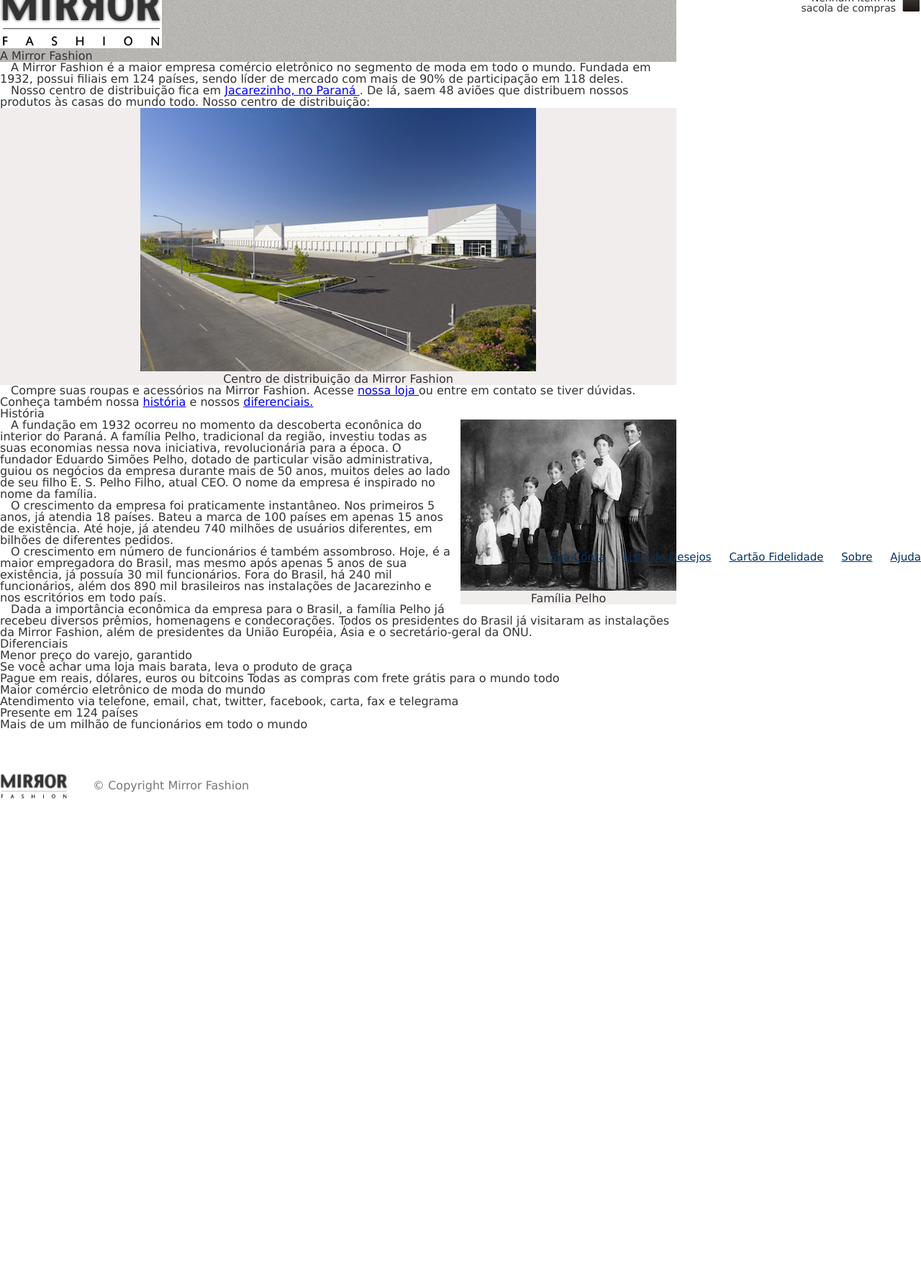
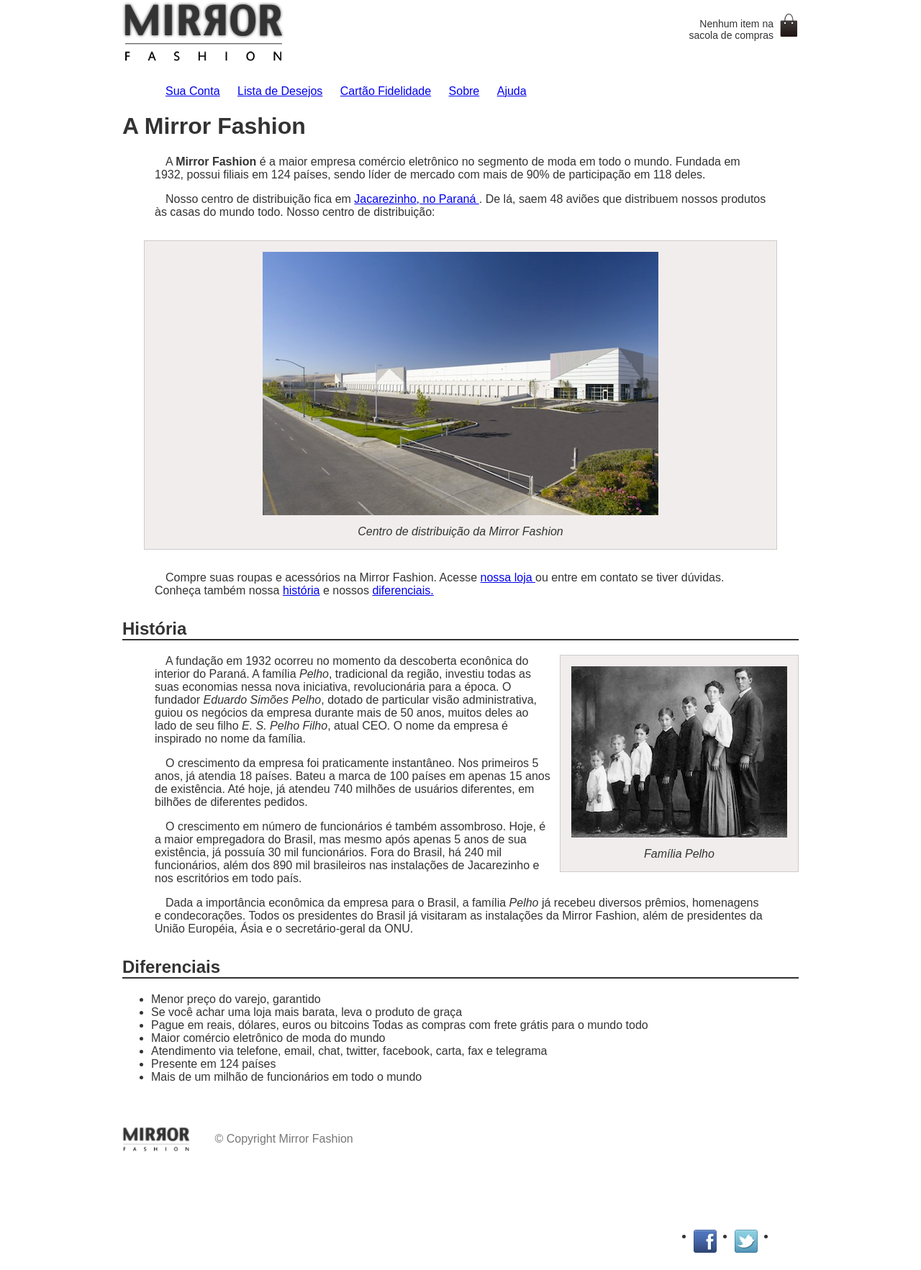
Before and after one commit to GustaNRT/mirror-fashion, a plain HTML site: page sobre.html in a window 1280 px wide. Shown: the part 18-1783 px from the top of the page at 72% size. Before the commit the page ends 1189 px from the top, so only its background shows below. Drawn offline with Linux system fonts and the light colour scheme.

Commit message:
cap 4 finalizado

```diff
--- a/css/estilos.css
+++ b/css/estilos.css
@@ -6,46 +6,20 @@
     padding-right: 35px;
     text-align: right;
     width: 140px;
+    padding-top: 8px;
+    position:absolute;
+    top: 0;
+    right: 0;
     }
-    .menu-opcoes ul {
+    .menu-opcoes  {
     font-size: 15px;
-    }
-    .menu-opcoes a {
-    color: #003366;
-    }
-
-    body {
-        color: #333333;
-        font-family: "Lucida Sans Unicode", "Lucida Grande", sans-serif;
-        }
-
-
-        .menu-opcoes ul li {
-            display: inline;
-            margin-left: 20px;
-            }
-        .sacola {
-            padding-top: 8px;
-            }
-
-        .container {
-            margin: 0 auto;
-            width: 940px;
-              }
-
-        .header {
-            position: relative;
-                    }
-        .menu-opcoes {
     position: absolute;
     bottom: 0;
-            right: 0;
+    right:0;
+
     }
-
-        .sacola {
-            position: absolute;
-            top: 0;
-            right: 0;
+    .menu-opcoes  {
+    color: #003366;
     }
 
         .busca,
@@ -93,8 +67,19 @@
             margin-top: 10px;
             padding-bottom: 10px;
                                 }
+        .menu-opcoes ul li {
+            display: inline;
+            margin-left: 20px;
+        }
 
+        .container {
+            margin: 0 auto;
+            width: 940px;
+        }
 
+        header{
+            position: relative;
+        }
 
         .painel {
              margin: 10px 0;
@@ -139,7 +124,14 @@
 
         footer {
             background-image: url(../img/fundo-rodape.png);
+            clear: both;
+            padding: 20px 0;
                                             }
+
+        footer .container{
+            position: relative;
+        }
+
         .social a {
         /* tamanho da imagem */
             height: 32px;
@@ -157,34 +149,18 @@
             background-image: url(../img/twitter.png);
                                             }
         .social a[href*="plus.google.com"] {
-            background-image: url(../img/googleplus.png);
+            background-image: url(../img/googleplus.png); }
 
-
-footer {
-
-    clear: both;
-                    }
-
-
-        .footer {
-            padding: 20px 0;
-                            }
-        footer .container {
-            position: relative;
-                         }
         .social {
             position: absolute;
-            top: 12px;
+            top:12px;
             right: 0;
         }
 
-
-        .social li {
+        .social li{
             float: left;
             margin-left: 25px;
-
         }
-
 
          .busca button {
         /* adicionando imagem */
--- a/css/sobre.css
+++ b/css/sobre.css
@@ -1,52 +1,75 @@
-body	{
+.sobre	{
     color: #333333;
     font-family: "Lucida	Sans	Unicode",	"Lucida	Grande",	sans-serif;
+    margin-left: auto;
+    margin-right: auto;
+    width: 940px;
 }
 
-h1	{
-    background-image:	url(../img/sobre-background.jpg);
-}
+#texto-topo {
+    background-color: url(../img/sobre-background.jpg);}
+
 h2	{
     border-bottom: 2px	solid	#333333;
+    margin-top: 30px;
 }
 
 figure	{
     background-color: #F2EDED;
     border: 1px	solid	#ccc;
     text-align:	center;
+    padding: 15px;
+    margin: 30px;
 }
+
 figcaption	{
-    font-style:	italic; }
+    font-style:	italic;
+    margin-top: 10px; }
 
-    h1	{
-        padding: 10px;
-}
-h2	{
-        margin-top: 30px;
-}
 p	{
         padding: 0 45px;
         text-indent: 15px;
-}
-
-figure	{
-    padding: 15px;
-    margin: 30px;
-}
-figcaption	{
-    margin-top: 10px;
-}
-
-body	{
-    margin-left:	auto;
-    margin-right:	auto;
-    width: 940px;
 }
 
 #centro-de-distruição {
     margin-left:	auto;
     margin-right:	auto;
     width: 550px;
+}
+
+.container {
+    margin: 0 auto;
+    width: 940px;
+}
+
+header {
+    position: relative;
+}
+
+.menu-opcoes ul li {
+    display: inline;
+    margin-left:  20px;
+}
+
+.sacola{
+    background-image: url(../img/sacola.png);
+    background-repeat: no-repeat;
+    background-position: top right;
+
+    font-size: 14px;
+        padding-right: 35px;
+        text-align: right;
+        width: 140px;
+
+        padding-top: 8px;
+        position: absolute;
+        top: 0;
+        right: 0;
+
+}
+
+.menu-opcoes {
+    color: #003366;
 }
 
 #rodape	{
@@ -64,3 +87,47 @@
     float:	right;
     margin: 0 0 10px 10px;
 }
+
+footer {
+    background-image: url(../img/fundo-rodape.png)
+    clear: both;
+    padding: 20px 0;
+}
+
+footer .container {
+    position: relative;
+}
+
+.social a {
+    height: 32px;
+    width: 32px;
+
+    display: block;
+    text-indent: -9999px;
+
+}
+
+.social a[href*="facebook.com"]{ background-image: url(../img/facebook.png);}
+.social a[href*="twitter.com"] { background-image: url(../img/twitter.png);}
+.social a[href*="plus.google.com"] {background-image: url(../img/googleplus.png);}
+
+.social {
+    position: absolute;
+    top:12px;
+    right:0;
+}
+
+.social li {
+    float: left;
+     margin-left:25px;}
+
+.busca button {
+    background-image: url(../img/busca.png);
+    background-repeat: no-repeat;
+    border: none;
+
+    width: 20px;
+    height: 20px;
+
+    text-emphasis: -9999px;
+}
--- a/sobre.html
+++ b/sobre.html
@@ -4,13 +4,9 @@
 							<meta	charset="utf-8">
 							<title>Sobre	a	Mirror	Fashion</title>
                             <link	rel="stylesheet" href="css/sobre.css">
-                            <link rel="stylesheet" href="css/reset.css">
-                            <link rel="stylesheet" href="css/estilos.css">
-							<div	id="header">
 
-						</div>
 					</head>
-					<body>
+					<body class="sobre">
 
                         <header class="container">
 
@@ -18,6 +14,7 @@
                             <p class="sacola">
                             Nenhum item na sacola de compras
                             </p>
+
                             <nav class="menu-opcoes">
                             <ul>
                             <li><a href="#">Sua Conta</a></li>
@@ -33,7 +30,7 @@
 
 
 
-                        <h1>A	Mirror	Fashion</h1>
+                        <h1 id="texto-topo">A	Mirror	Fashion</h1>
 
                         <p>A <strong>Mirror Fashion</strong> é a maior empresa comércio eletrônico no segmento de moda em todo o mundo.
                         Fundada em 1932, possui filiais em 124 países, sendo líder de mercado com mais de 90% de
@@ -98,6 +95,19 @@
 							&copy;	Copyright	Mirror	Fashion
 			</div>
 
+            <footer>
+                <div class="container">
+                    <img src="img/logo-rodape.png" alt= "Logo da Mirror Fashion">
+                    <ul class="social">
+                        <li><a href="http://facebook.com/mirrorfashion">Facebook</a></li>
+                        <li><a href="http://twitter.com/mirrorfashion">Twitter</a></li>
+                        <li><a href="http://plus.google/mirrorfashion">Google+</a></li>
+
+                    </ul>
+
+
+                </div>
+            </footer>
 
 
 					</body>
```
Also changed, not shown: index.html (+6 -12 lines), css/index.css (deleted). Lines whose indentation alone changed are shown as unchanged.
